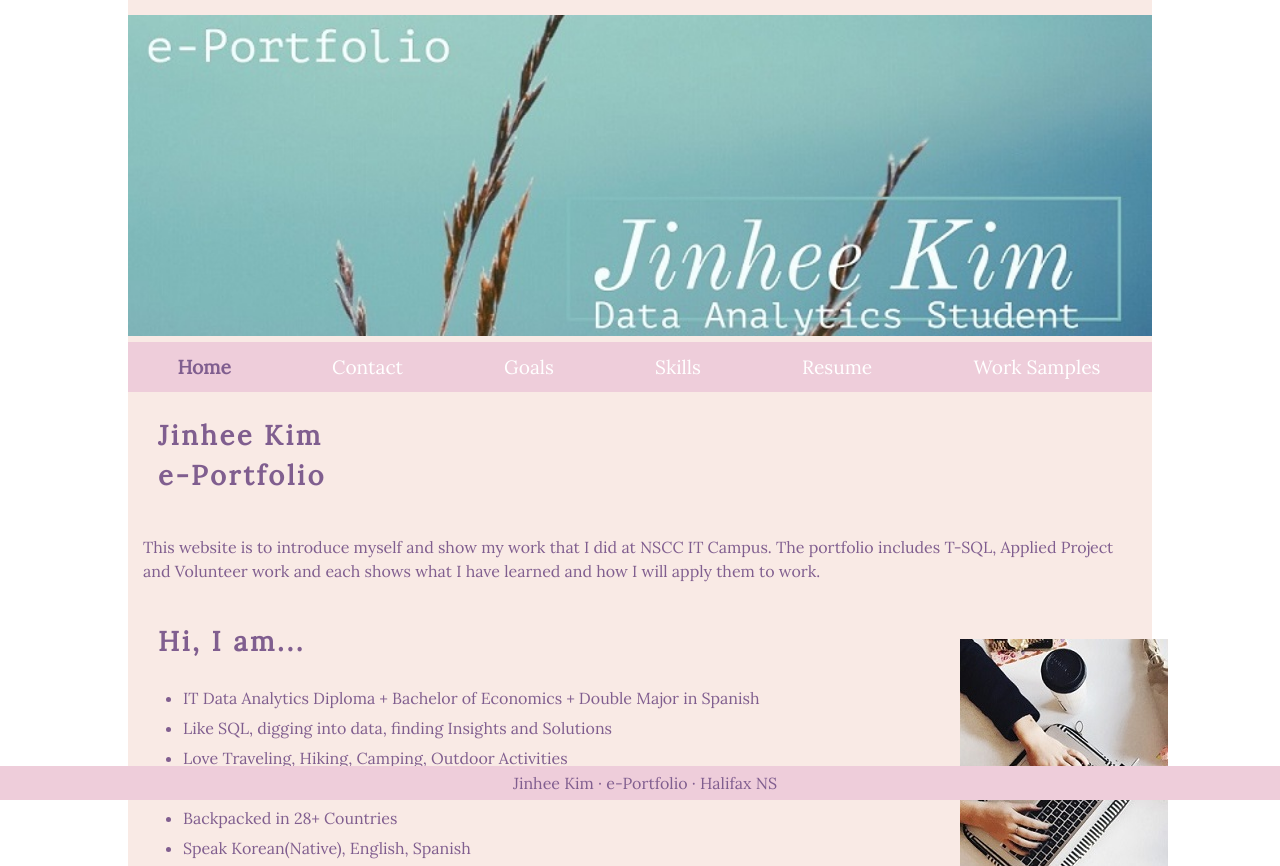
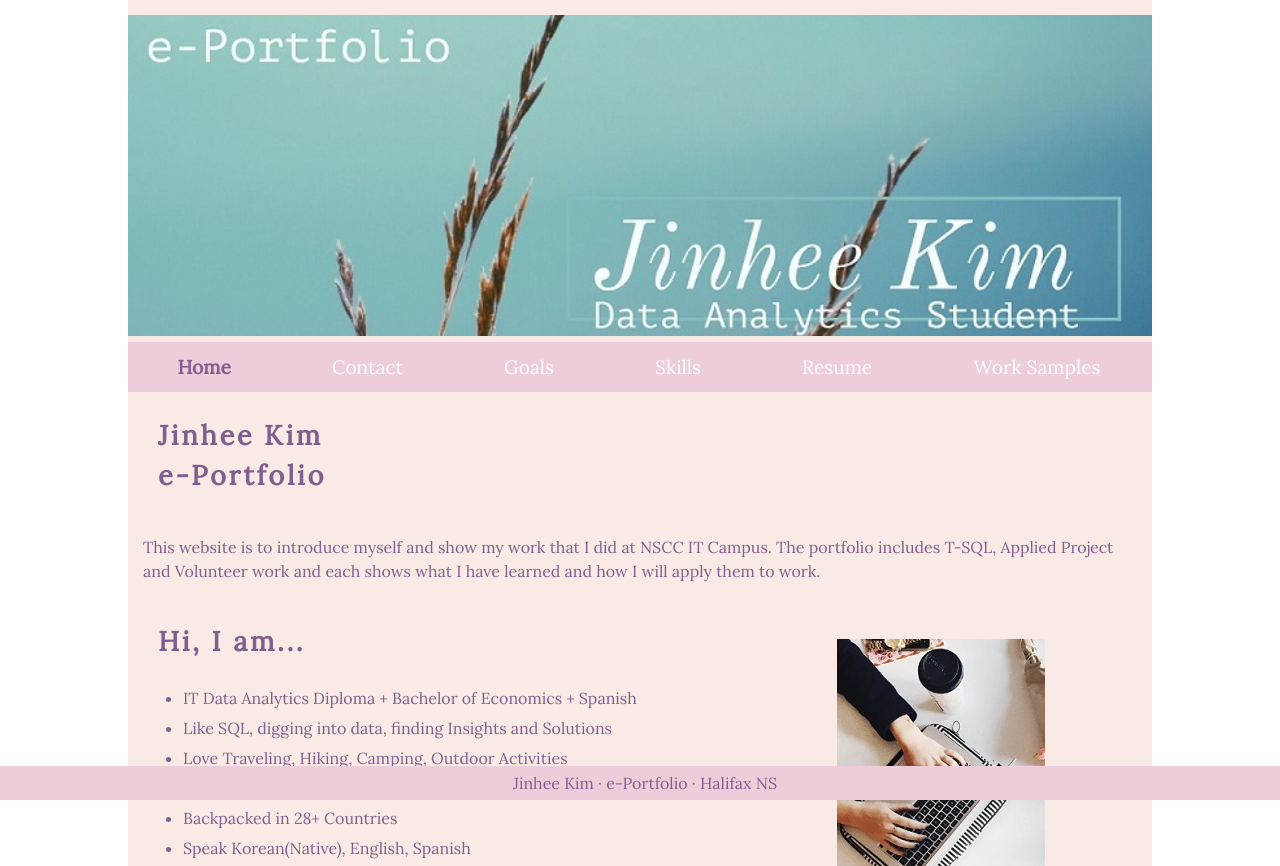
Before and after one commit to jkimbanalyst/jkimbanalyst.github.io, a plain HTML site: page index.html in a window 1280 px wide. Shown: the top 866 px of the page. Drawn offline with Linux system fonts and the light colour scheme.

Commit message:
Update index.html

```diff
--- a/index.html
+++ b/index.html
@@ -38,7 +38,7 @@
 	 <article id="home">
 		<h1> Hi, I am... </h1>
 		  <ul class="content">
-			<li> IT Data Analytics Diploma + Bachelor of Economics + Double Major in Spanish</li>
+			<li> IT Data Analytics Diploma + Bachelor of Economics + Spanish</li>
 			<li> Like SQL, digging into data, finding Insights and Solutions </li>
 			<li> Love Traveling, Hiking, Camping, Outdoor Activities
 			<br /> & Dog walking, Black tea, Dry White wine, etc. </li>
```
